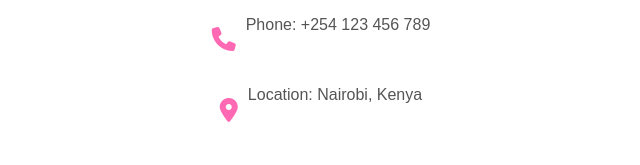
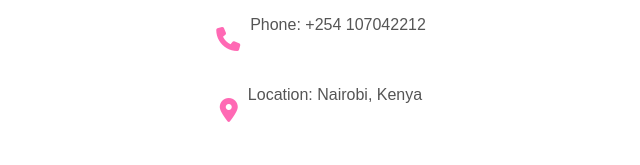
Before and after one commit to 018madV/crotchet-web, a plain HTML site: page index.html in a window 1280 px wide. Shown: the part 3409-3574 px from the top of the page, 319-959 px from the left. Drawn offline with Linux system fonts and the light colour scheme.

Commit message:
Update index.html

```diff
--- a/index.html
+++ b/index.html
@@ -178,7 +178,7 @@
             </div>
             <div class="info-item">
                 <i class="fa-solid fa-phone"></i>
-                <p>Phone: +254 123 456 789</p>
+                <p>Phone: +254 107042212</p>
             </div>
             <div class="info-item">
                 <i class="fa-solid fa-location-dot"></i>
```
